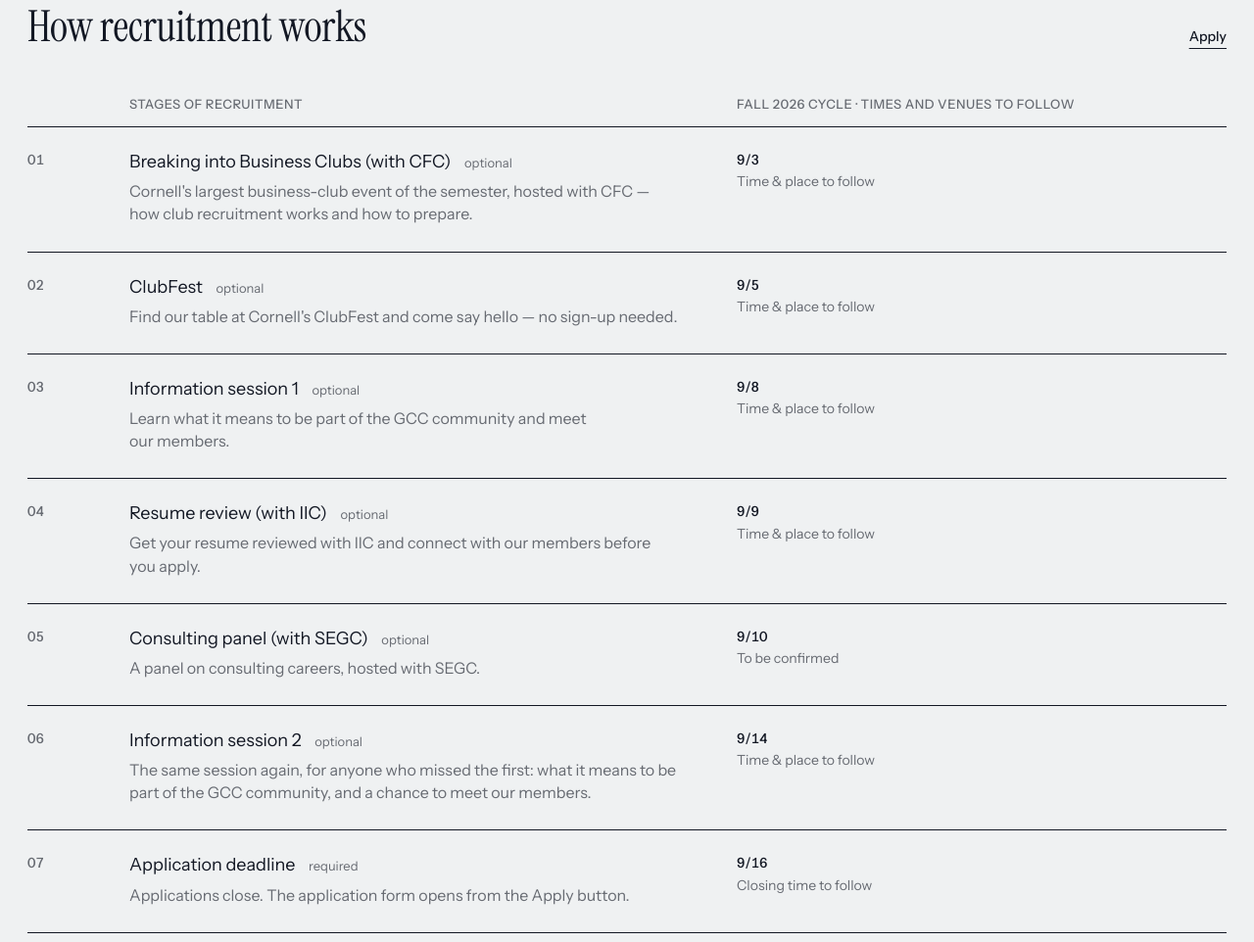
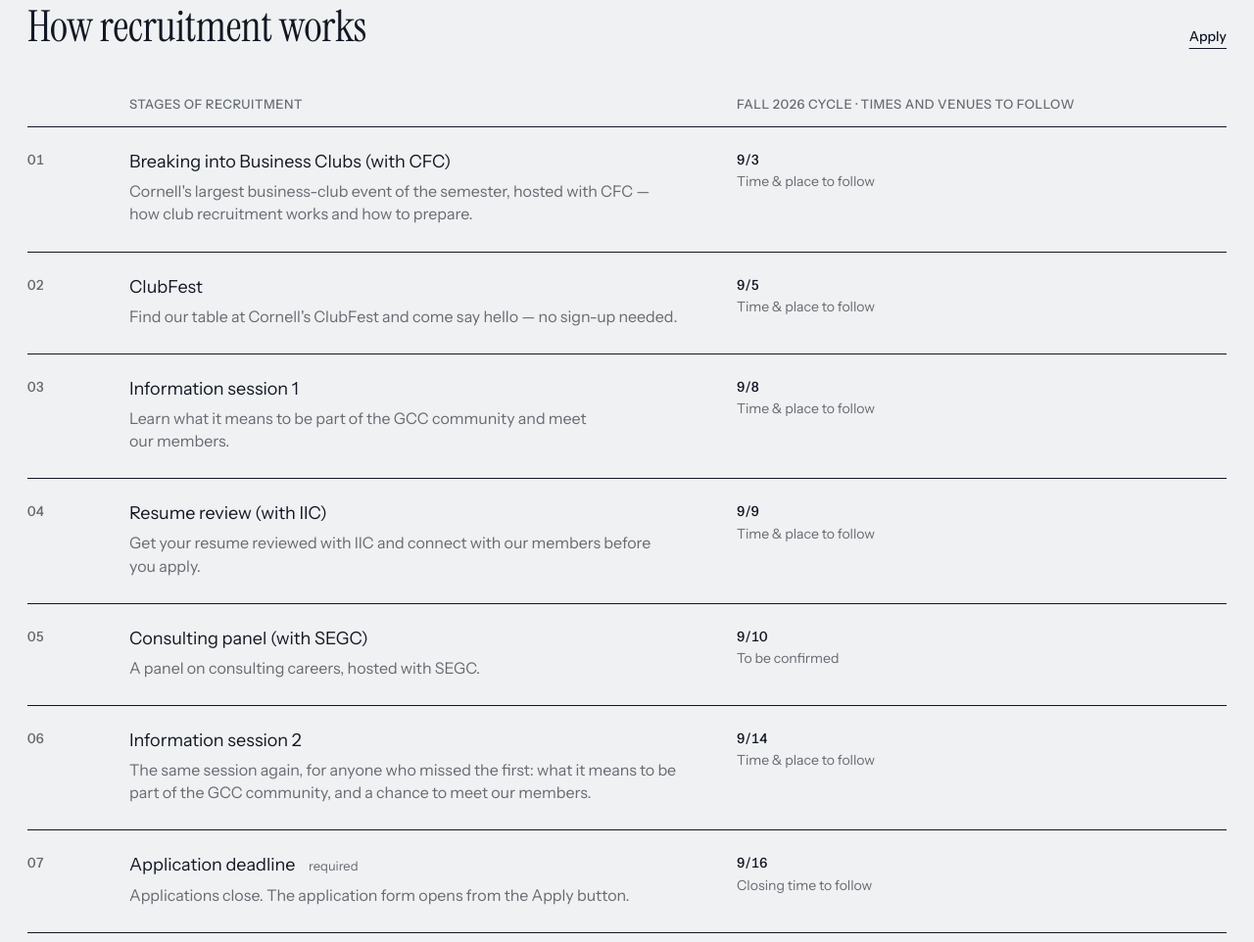
Before and after one commit to andwchin7-dot/Global-Cornell-Conection, a plain HTML site: page recruitment.html in a window 1280 px wide. Shown: the part 1234-2196 px from the top of the page at 98% size. Drawn offline with Linux system fonts and the light colour scheme.

Commit message:
Remove Vivian from board for now; drop optional tags on recruitment timeline
Co-Authored-By: Claude Fable 5 <noreply@anthropic.com>

```diff
--- a/recruitment.html
+++ b/recruitment.html
@@ -171,7 +171,7 @@
         <li class="stage">
           <span class="stage__n">01</span>
           <div class="stage__main">
-            <h3 class="stage__name">Breaking into Business Clubs (with CFC) <span class="stage__tag">optional</span></h3>
+            <h3 class="stage__name">Breaking into Business Clubs (with CFC)</h3>
             <p class="stage__desc">Cornell's largest business-club event of the semester, hosted with CFC — how club recruitment works and how to prepare.</p>
           </div>
           <div class="stage__when"><span>9/3</span><span class="muted" data-placeholder="time-place">Time &amp; place to follow</span></div>
@@ -179,7 +179,7 @@
         <li class="stage">
           <span class="stage__n">02</span>
           <div class="stage__main">
-            <h3 class="stage__name">ClubFest <span class="stage__tag">optional</span></h3>
+            <h3 class="stage__name">ClubFest</h3>
             <p class="stage__desc">Find our table at Cornell's ClubFest and come say hello — no sign-up needed.</p>
           </div>
           <div class="stage__when"><span>9/5</span><span class="muted" data-placeholder="time-place">Time &amp; place to follow</span></div>
@@ -187,7 +187,7 @@
         <li class="stage">
           <span class="stage__n">03</span>
           <div class="stage__main">
-            <h3 class="stage__name">Information session 1 <span class="stage__tag">optional</span></h3>
+            <h3 class="stage__name">Information session 1</h3>
             <p class="stage__desc">Learn what it means to be part of the GCC community and meet our members.</p>
           </div>
           <div class="stage__when"><span>9/8</span><span class="muted" data-placeholder="time-place">Time &amp; place to follow</span></div>
@@ -195,7 +195,7 @@
         <li class="stage">
           <span class="stage__n">04</span>
           <div class="stage__main">
-            <h3 class="stage__name">Resume review (with IIC) <span class="stage__tag">optional</span></h3>
+            <h3 class="stage__name">Resume review (with IIC)</h3>
             <p class="stage__desc">Get your resume reviewed with IIC and connect with our members before you apply.</p>
           </div>
           <div class="stage__when"><span>9/9</span><span class="muted" data-placeholder="time-place">Time &amp; place to follow</span></div>
@@ -203,7 +203,7 @@
         <li class="stage">
           <span class="stage__n">05</span>
           <div class="stage__main">
-            <h3 class="stage__name">Consulting panel (with SEGC) <span class="stage__tag">optional</span></h3>
+            <h3 class="stage__name">Consulting panel (with SEGC)</h3>
             <p class="stage__desc">A panel on consulting careers, hosted with SEGC.</p>
           </div>
           <div class="stage__when"><span>9/10</span><span class="muted" data-placeholder="segc-confirmation">To be confirmed</span></div>
@@ -211,7 +211,7 @@
         <li class="stage">
           <span class="stage__n">06</span>
           <div class="stage__main">
-            <h3 class="stage__name">Information session 2 <span class="stage__tag">optional</span></h3>
+            <h3 class="stage__name">Information session 2</h3>
             <p class="stage__desc" data-placeholder="description">The same session again, for anyone who missed the first: what it means to be part of the GCC community, and a chance to meet our members.</p>
           </div>
           <div class="stage__when"><span>9/14</span><span class="muted" data-placeholder="time-place">Time &amp; place to follow</span></div>
```
Also changed, not shown: alumni.html (+1 -1 lines), content/board.json (+0 -8 lines), members.html (+0 -1 lines).
